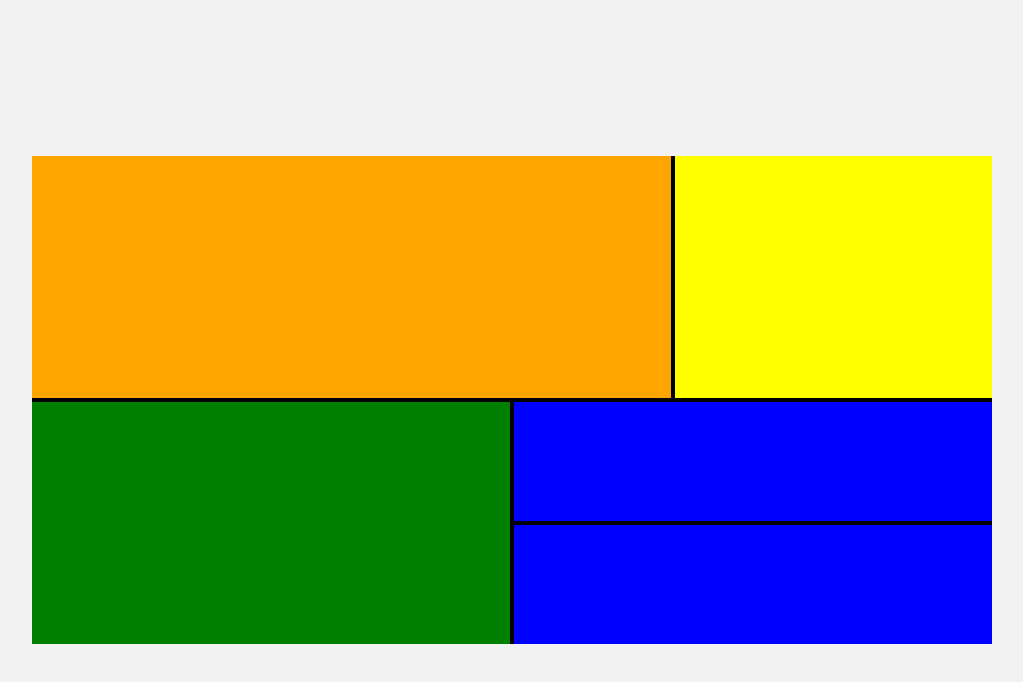
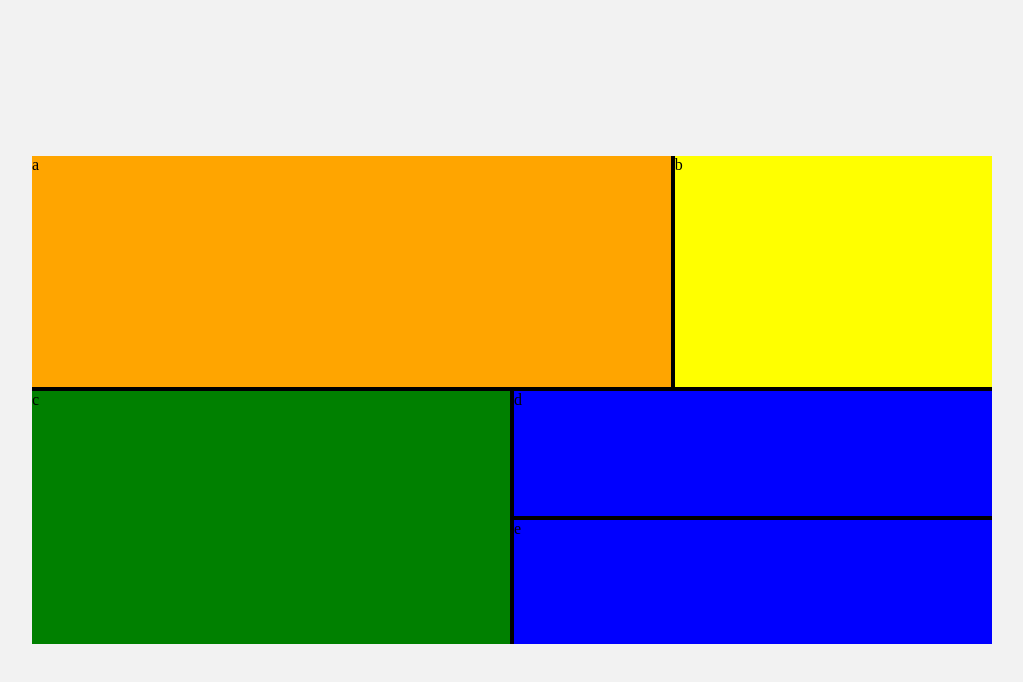
Before and after one commit to BenChi3D/css-grid, a plain HTML site: page grid.html in a window 1280 px wide. Shown: the whole page, without its empty margins (128-1151 px from the left). Drawn offline with Linux system fonts and the light colour scheme.

Commit message:
css grid modified

```diff
--- a/grid.html
+++ b/grid.html
@@ -8,15 +8,15 @@
     <title>css grid</title>
   <body>
     <div class="container">
-      <div class="box1"></div>
+      <div class="box1">a</div>
 
-      <div class="box2"></div>
+      <div class="box2">b</div>
 
-      <div class="box3"></div>
+      <div class="box3">c</div>
 
-      <div class="box4"></div>
+      <div class="box4">d</div>
 
-      <div class="box5"></div>
+      <div class="box5">e</div>
     </div>
   </body>
 </html>
```
